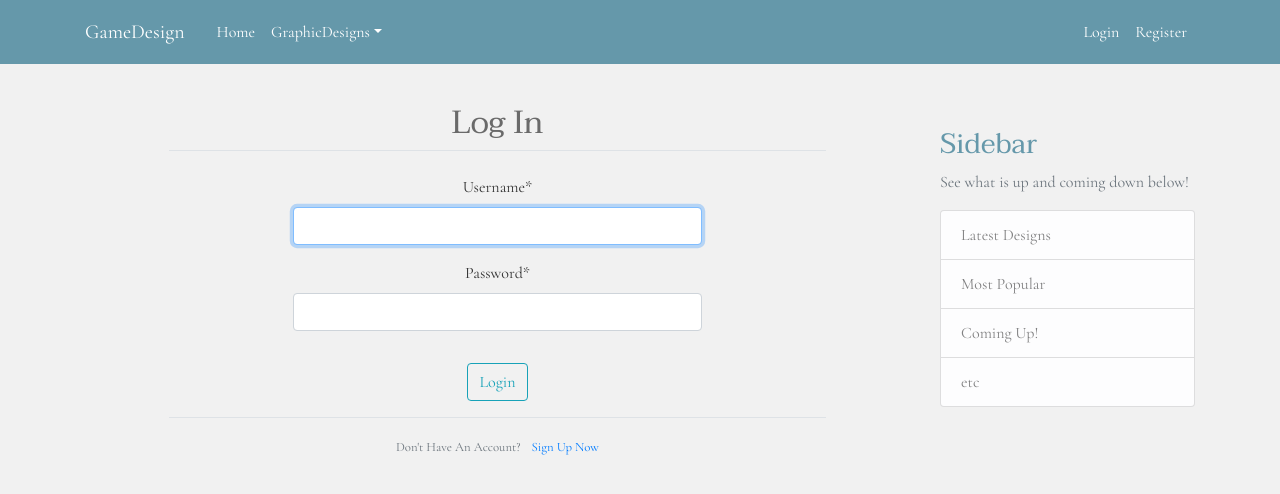
After one commit to AntonIsaksson/gamedesign-2d, a Django app: page /login/ in a window 1280 px wide. The commit adds this page. Shown: the top 494 px of the page. Run offline with Django 3.2, Linux system fonts and the light colour scheme; some libraries are stand-ins or nearby versions; some web fonts are replaced.

Commit message:
Added Login and Logout templates and URLs

```diff
--- a/gamedesign/settings.py
+++ b/gamedesign/settings.py
@@ -125,3 +125,6 @@
 STATIC_URL = '/static/'
 
 CRISPY_TEMPLATE_PACK = 'bootstrap4'
+
+LOGIN_REDIRECT_URL = 'home-page'
+LOGIN_URL = 'login'
--- a/gamedesign/urls.py
+++ b/gamedesign/urls.py
@@ -16,9 +16,12 @@
 from django.contrib import admin
 from django.urls import path, include
 from users import views as user_views
+from django.contrib.auth import views as auth_views
 
 urlpatterns = [
     path('admin/', admin.site.urls),
     path('registration/', user_views.registration, name='registration'),
+    path('login/', auth_views.LoginView.as_view(template_name='users/login.html'), name='login'),
+    path('logout/', auth_views.LogoutView.as_view(template_name='users/logout.html'), name='logout'),
     path('', include('home.urls')),
 ]
--- a/home/static/main.css
+++ b/home/static/main.css
@@ -15,6 +15,7 @@
 h1 {
   font-size: 4rem;
 }
+
 .bg-steel {
     background-color: rgb(101, 152, 170);
     height: 4rem;
@@ -40,8 +41,9 @@
   color: rgb(101, 152, 170);
 }
 
+
 .home-container {
   width: 100%;
   height: 150%;
-  border: 1px solid #d3d0d0;;
+  border: 1px solid #d3d0d0;
 }
--- a/home/templates/base.html
+++ b/home/templates/base.html
@@ -9,7 +9,7 @@
     <link href="https://fonts.googleapis.com/css?family=Lato:300,700|Taviraj" rel="stylesheet">
     <link href="https://fonts.googleapis.com/css?family=Cormorant+Garamond|Cormorant+SC:300,500" rel="stylesheet">
     <link rel="stylesheet" href="{% static 'main.css' %}">
-    <title>Document</title>
+    <title>GameDesign</title>
 </head>
 <body>
     <!-- NAVBAR TOP -->
@@ -36,12 +36,21 @@
                 </div>
                 <!-- Navbar Right Side -->
                 <div class="navbar-nav">
+                    {% if user.is_authenticated %}
                     <li class="nav-item">
-                        <a class="nav-item nav-link" href="#">Login</a>
+                        <a class="nav-item nav-link" href="{% url 'logout' %}">Logout</a>
+                    </li>
+                    <li class="nav-item">
+                        <a class="nav-item nav-link" href="#">Account</a>
+                    </li>
+                    {% else %}
+                    <li class="nav-item">
+                        <a class="nav-item nav-link" href="{% url 'login' %}">Login</a>
                     </li>
                     <li class="nav-item">
                         <a class="nav-item nav-link" href="{% url 'registration' %}">Register</a>
                     </li>
+                    {% endif %}
                 </div>
             </div>
         </div>
@@ -77,7 +86,6 @@
 
 
 
-
     <!-- jQuery first, then Popper.js, then Bootstrap JS -->
     <script src="https://code.jquery.com/jquery-3.2.1.slim.min.js" integrity="sha384-KJ3o2DKtIkvYIK3UENzmM7KCkRr/rE9/Qpg6aAZGJwFDMVNA/GpGFF93hXpG5KkN" crossorigin="anonymous"></script>
     <script src="https://cdnjs.cloudflare.com/ajax/libs/popper.js/1.12.9/umd/popper.min.js" integrity="sha384-ApNbgh9B+Y1QKtv3Rn7W3mgPxhU9K/ScQsAP7hUibX39j7fakFPskvXusvfa0b4Q" crossorigin="anonymous"></script>
--- /dev/null
+++ b/users/templates/users/login.html
@@ -0,0 +1,21 @@
+{% extends 'base.html' %}
+{% load crispy_forms_tags %}
+{% block content %}
+    <div class="container mb-3 col-md-10">
+        <form method="POST">
+            {% csrf_token %}
+            <fieldset class="form-group">
+                <legend class="border-bottom mb-4"><h2>Log In</h2></legend>
+                <div class="col-md-8 offset-md-2">{{ form|crispy }}</div>
+            </fieldset>
+            <div class="form-group">
+                <button class="btn btn-outline-info" type="submit">Login</button>
+            </div>
+        </form>
+        <div class="border-top pt-3">
+            <small class="text-muted">
+                Don't Have An Account? <a href="{% url 'registration' %}" class="ml-2">Sign Up Now</a>
+            </small>
+        </div>
+    </div>
+{% endblock content %}
```
Also changed, not shown: users/templates/users/logout.html (added, +11 -0 lines).
